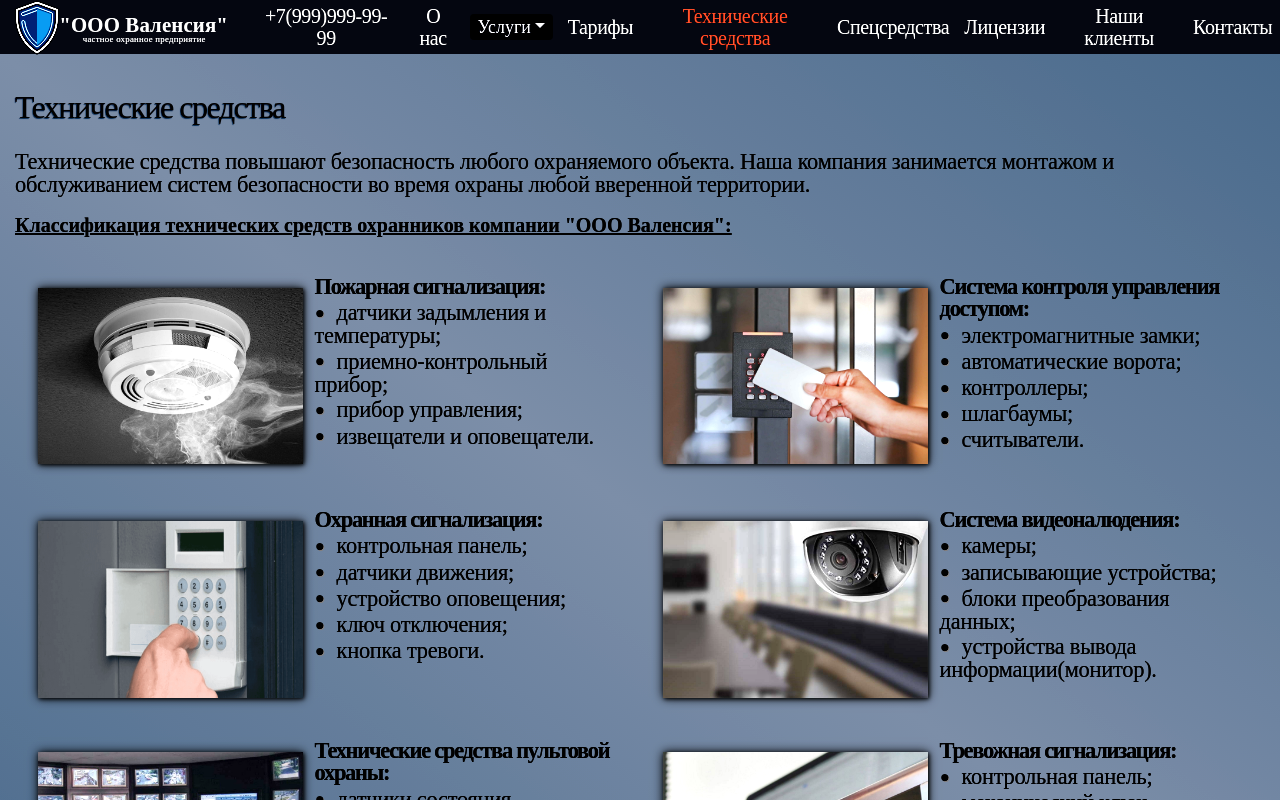
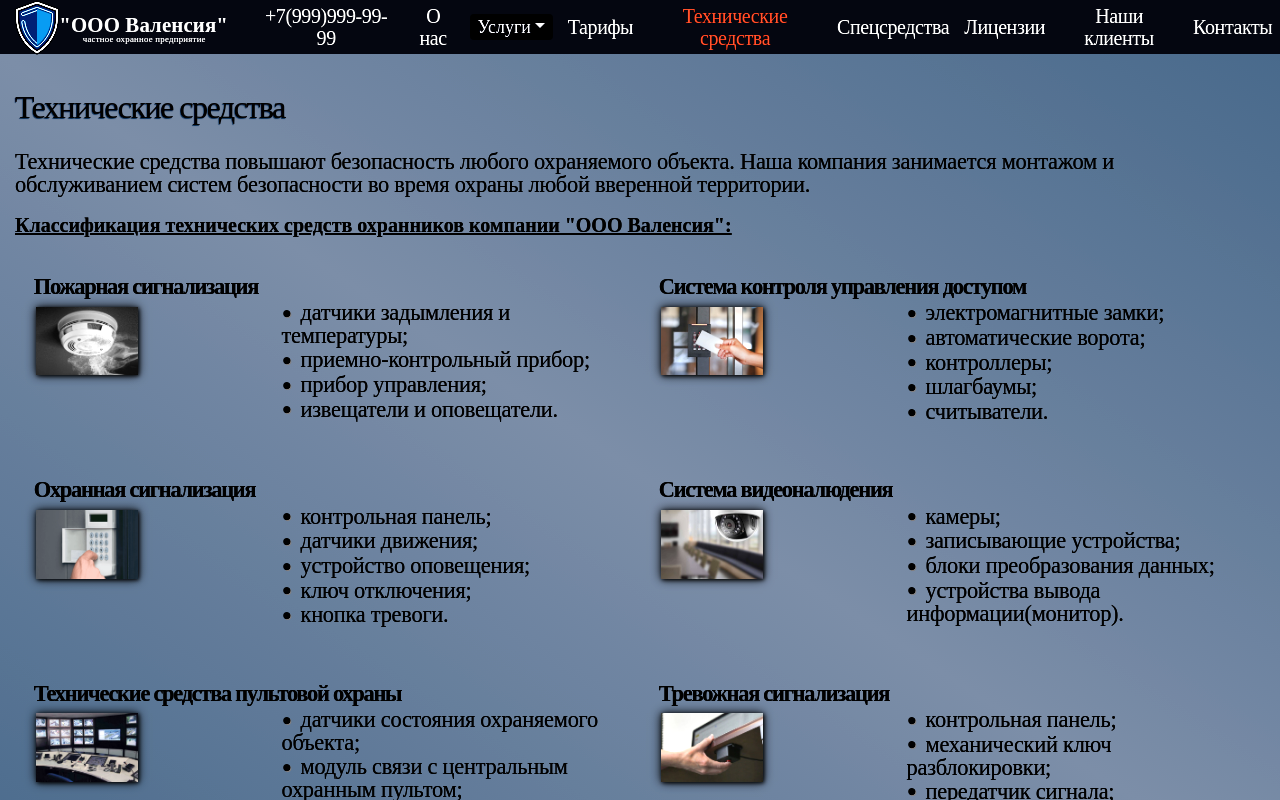
Before and after one commit to AnigalHub/Valencia, a Nuxt app: page /technical_means in a window 1280 px wide. Shown: the top 800 px of the page. Built offline with nearby package versions, Linux system fonts and the light colour scheme; a web font is replaced by a local one.

Commit message:
добавлен row - картинки в col-5, описание в col - списком

```diff
--- a/pages/technical_means.vue
+++ b/pages/technical_means.vue
@@ -6,13 +6,19 @@
         <h6>Классификация технических средств охранников компании "ООО Валенсия":</h6>
         <div class="flex-container">
           <div v-for="mean in СlassificationTechnicalMeans" :key="mean.name_technical_means">
-            <img :src="mean.img_src" :alt="mean.img_alt"/>
             <p class="text emphasized">{{mean.name_technical_means}}</p>
-            <ul class="text">
-              <li v-for="paragraph in mean.list" :key="paragraph.index">
-                {{paragraph.paragraph}}
-              </li>
-            </ul>
+            <b-row>
+              <b-col cols="5">
+                <img :src="mean.img_src" :alt="mean.img_alt"/>
+              </b-col>
+              <b-col>
+                <ul class="text">
+                  <li v-for="paragraph in mean.list" :key="paragraph.index">
+                    {{paragraph.paragraph}}
+                  </li>
+                </ul>
+              </b-col>
+            </b-row>
           </div>
         </div>
       </b-container>
@@ -29,7 +35,7 @@
           name_page:"Технические средства",
           СlassificationTechnicalMeans:[
             {
-              name_technical_means:"Пожарная сигнализация:",
+              name_technical_means:"Пожарная сигнализация",
               img_src:"../technical_means/fire_alarm.jpg",
               img_alt:"пожарная_сигнализация",
               list:[
@@ -40,7 +46,7 @@
               ],
             },
             {
-              name_technical_means:"Система контроля управления доступом:",
+              name_technical_means:"Система контроля управления доступом",
               img_src:"../technical_means/access_control.jpg",
               img_alt:"контроль_доступа",
               list:[
@@ -52,7 +58,7 @@
               ],
             },
             {
-              name_technical_means:"Охранная сигнализация:",
+              name_technical_means:"Охранная сигнализация",
               img_src:"../technical_means/guard_alarm.png",
               img_alt:"охранная_сигнализация",
               list:[
@@ -64,7 +70,7 @@
               ],
             },
             {
-              name_technical_means:"Система видеоналюдения:",
+              name_technical_means:"Система видеоналюдения",
               img_src:"../technical_means/cctv.jpg",
               img_alt:"видеонаблюдение",
               list:[
@@ -75,7 +81,7 @@
               ],
             },
             {
-              name_technical_means:"Технические средства пультовой охраны:",
+              name_technical_means:"Технические средства пультовой охраны",
               img_src:"../technical_means/console_guard.jpg",
               img_alt:"пультовая_охрана",
               list:[
@@ -85,12 +91,13 @@
               ],
             },
             {
-              name_technical_means:"Тревожная сигнализация:",
+              name_technical_means:"Тревожная сигнализация",
               img_src:"../technical_means/alarm_signaling.jpg",
               img_alt:"тревожная_сигнализация",
               list:[
                 {paragraph:"контрольная панель;"},
                 {paragraph:"механический ключ разблокировки;"},
+                {paragraph:"передатчик сигнала;"},
                 {paragraph:"тревожная кнопка."},
               ],
             },
```
